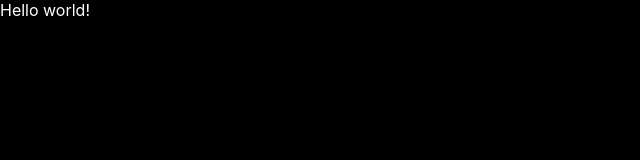
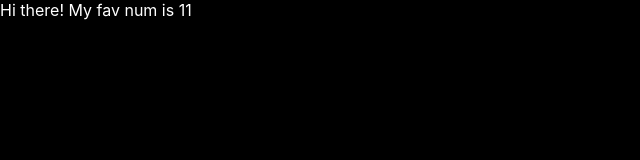
Before and after one commit to sotobry/v-school-level-4, a React (Create React App) app: page / in a window 1280 px wide. Shown: the top 160 px of the page, without its empty margins (0-640 px from the left). Built offline with nearby package versions, Linux system fonts and the light colour scheme.

Commit message:
Finish HOCs Part 3 Practice lesson.

```diff
--- a/src/App.js
+++ b/src/App.js
@@ -3,7 +3,8 @@ import './App.css';
 // import PropTypes from './lessons/02_propTypes/PropTypes';
 // import DefaultPropsAndPropTypesPractice from './lessons/03_defaultPropsAndPropTypesPractice/DefaultPropsAndPropTypesPractice';
 // import ReactChildrenPractice from './lessons/08_reactChildrenPractice/ReactChildrenPractice';
-import HOCsPart2 from './lessons/10_HOCsPart2/HOCsPart2';
+// import HOCsPart2 from './lessons/10_HOCsPart2/HOCsPart2';
+import HOCsPart3Practice from './lessons/11_HOCsPart3Practice/HOCsPart3Practice';
 
 function App() {
   return (
@@ -12,7 +13,8 @@ function App() {
       {/* <PropTypes /> */}
       {/* <DefaultPropsAndPropTypesPractice /> */}
       {/* <ReactChildrenPractice /> */}
-      <HOCsPart2 />
+      {/* <HOCsPart2 /> */}
+      <HOCsPart3Practice somePropHere='Hi there!' />
     </div>
   );
 }
--- /dev/null
+++ b/src/lessons/11_HOCsPart3Practice/HOCsPart3Practice.js
@@ -0,0 +1,8 @@
+import withFavoriteNumber from './withFavoriteNumber';
+
+const HOCsPart3Practice = props =>
+  <div>{props.somePropHere} My fav num is {props.favNum}</div>;
+
+const HOCsPart3PracticeWithFavoriteNumber = withFavoriteNumber(HOCsPart3Practice);
+
+export default HOCsPart3PracticeWithFavoriteNumber;
--- /dev/null
+++ b/src/lessons/11_HOCsPart3Practice/withFavoriteNumber.js
@@ -0,0 +1,7 @@
+const withFavoriteNumber = Component => {
+  return props => <Component favNum='11'
+    {...props}
+  />;
+};
+
+export default withFavoriteNumber;
```
